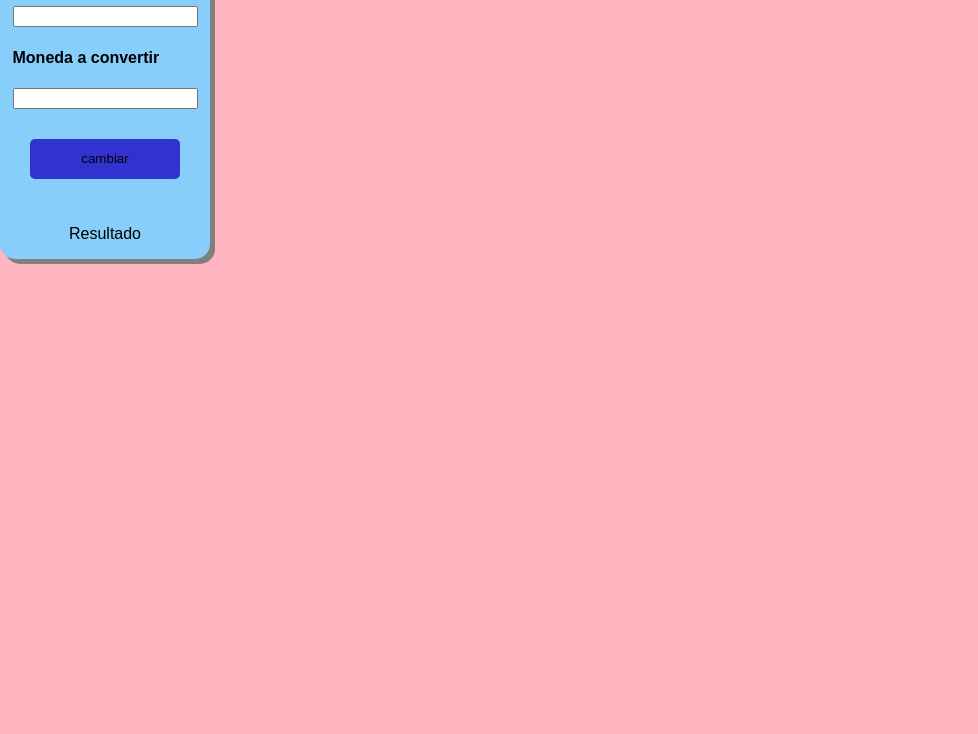
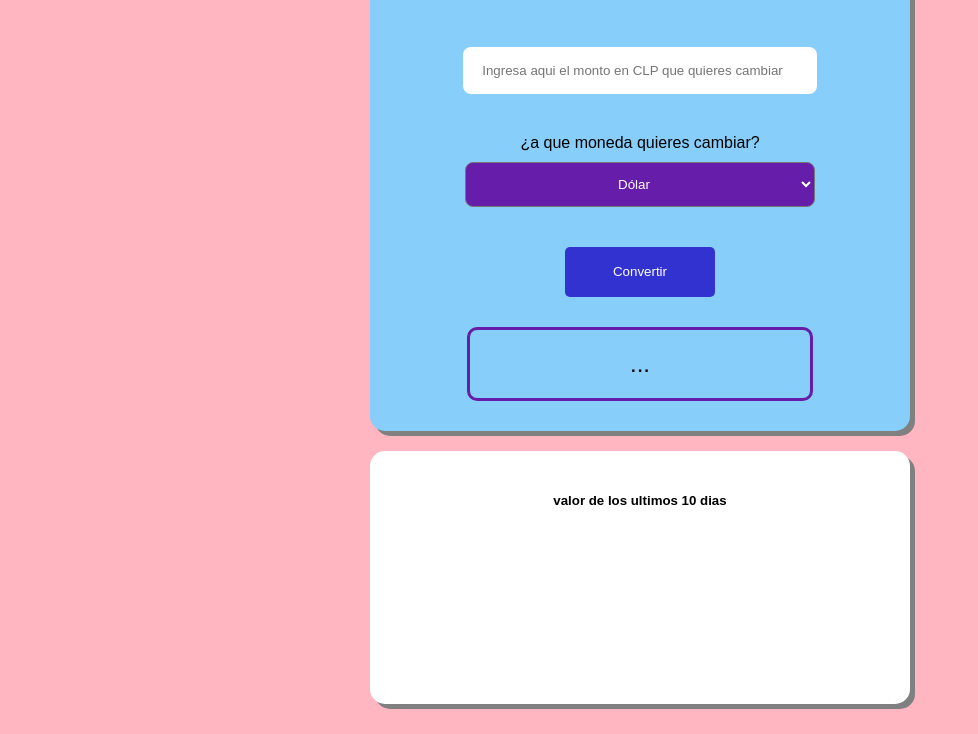
Before and after one commit to DICAVI86/JS_Prueba_05_ConversorMonedas-, a plain HTML site: page index.html in a window 1280 px wide. Shown: the part 133-867 px from the top of the page, without its empty margins (0-978 px from the left). Before the commit the page ends 800 px from the top, so only its background shows below. Drawn offline with nearby package versions, Linux system fonts and the light colour scheme.

Commit message:
Se pudo completar el JS y terminar de darle estilos al convertor

```diff
--- a/assets/css/style.css
+++ b/assets/css/style.css
@@ -5,8 +5,18 @@ body {
     font-family: Arial, Helvetica, sans-serif;
 }
 
+main {
+    display: flex;
+    flex-direction: column;
+    justify-content: center;
+    align-items: center;
+    padding: 30px;
+}
+
 h1 {
     text-align: center;
+    color: rgb(50, 50, 208);
+    font-size: 32px;
 }
 
 .calculadora {
@@ -16,23 +26,67 @@ h1 {
     flex-direction: column;
     justify-content: center;
     align-items: center;
-    width: fit-content;
-    box-shadow: 5px 5px gray
+    width: 500px;
+    box-shadow: 5px 5px gray;
+    padding: 30px 20px;
+    margin-bottom: 20px;
 }
 
-.input h3 {
+input {
     text-align: center;
+    width: 70%;
+    height: 45px;
+    margin: 40px;
+    border: none;
+    border-radius: 8px;
 }
 
-.select h4 {
-    text-align: center;
+span #pregunta {
+    color: rgb(102, 29, 170);
 }
 
-.button button {
-    height: 40px;
+select {
+    text-align: center;
+    margin: 10px;
+    width: 70%;
+    height: 45px;
+    background-color: rgb(102, 29, 170);
+    color: white;
+    border-radius: 8px;
+}
+
+button {
+    height: 50px;
     width: 150px;
     margin: 30px;
     border: none;
     border-radius: 5px;
     background-color: rgb(50, 50, 208);
+    color: white;
 }
+
+button:hover {
+    background-color: rgb(26, 26, 112);
+}
+
+#result {
+    border: 3px solid rgb(102, 29, 170);
+    border-radius: 10px;
+    width: 300px;
+    padding:20px;
+    text-align: center;
+}
+
+#result span {
+    font-size: 24px;
+
+}
+
+#chart-container {
+    background-color: white;
+    border-radius: 15px;
+    width: 500px;
+    padding:20px;
+    text-align: center;
+    box-shadow: 5px 5px gray;
+}
--- a/assets/js/convertorMonedas.js
+++ b/assets/js/convertorMonedas.js
@@ -0,0 +1,75 @@
+// Asignamos la URL base de la API
+const urlBase = 'https://mindicador.cl/api';
+
+
+// Capturamos los elementos del HTML
+const valorInput = document.querySelector("#amountInput");
+const unidadCambio = document.querySelector("#currencySelect");
+const span = document.querySelector("#result span");
+let myChart = null;
+
+async function convertCurrency(){
+
+    const pesos = valorInput.value;
+    const {value:monedaSeleccionada}=unidadCambio;
+    const valorMoneda = await obtenerApi(monedaSeleccionada);
+    const valorFinal = (pesos/valorMoneda).toFixed(2);
+    console.log("valor final: ",valorFinal);
+    span.innerHTML="<b>resultado:</b> $"+valorFinal;
+}
+
+// Para cosumir la API
+async function obtenerApi(moneda){
+
+    try {
+        const result = await fetch(urlBase+"/"+moneda);
+        const data = await result.json();
+    // Extraemos el atributo "serie" desde data con un destructring de objeto
+        const {serie}=data;
+        const datos = crearDatos(serie.slice(0,10).reverse(),moneda);
+        renderGrafica(datos);
+        return serie[0].valor;
+    } catch (error) {
+        alert("Error: problemas con el servidor.")
+        console.log(error);
+    }
+
+}
+
+//Creamos la función para reinderizar Chart
+
+function renderGrafica(data){
+    const config = {
+        type:"line",
+        data,
+
+    }
+    const canvas = document.querySelector("#myChart");
+    canvas.style.backgroundColor="white";
+    if (myChart){
+        myChart.destroy();
+    }
+    myChart=new Chart(canvas,config);
+}
+
+function formatDate(date) {
+    date = new Date(date);
+    const year = date.getFullYear();
+    const month = date.getMonth() + 1;
+    const day = date.getDate();
+    return `${year}-${month}-${day}`;
+}
+
+function crearDatos(serie,moneda){
+
+    const labels = serie.map(({fecha})=>formatDate(fecha));
+    const data = serie.map(({valor})=>valor);
+    const datasets = [
+        {
+        label: moneda,
+        borderColor: "rgb(102, 29, 170)",
+        data
+        }
+        ];
+        return { labels, datasets };
+}
--- a/index.html
+++ b/index.html
@@ -3,33 +3,42 @@
 <head>
     <meta charset="UTF-8">
     <meta name="viewport" content="width=device-width, initial-scale=1.0">
-    <title>Convertor Monedas</title>
+    <title>Conversor de Monedas</title>
     <link rel="stylesheet" href="./assets/css/style.css">
 </head>
+
 <body>
-
-    <h1>Convertor de Monedas</h1>
-
     <main>
         <div class="calculadora">
-            <div class="input">
-                <h3>Pesos CLP</h3>
-                <input type="number">
-            </div>
-            <div class="selec">
-                <h4>Moneda a convertir</h4>
-                <input type="text">
-            </div>
-            <div class="button">
-                <button>cambiar</button>
-            </div>
-            <div class="respuesta">
-                <p class="resp">Resultado</p>
-            </div>
+
+            <h1>Convertor de Monedas</h1>
+
+            <input type="number" id="amountInput" placeholder="Ingresa aqui el monto en CLP que quieres cambiar">
+
+                <div><span id="pregunta">¿a que moneda quieres cambiar?</span></div>
+                <select id="currencySelect">
+                    <option value="dolar">Dólar</option>
+                    <option value="euro">Euro</option>
+                    <option value="uf">U.F.</option>
+                    <option value="utm">UTM</option>
+                    <option value="bitcoin">Bitcoin</option>
+
+                </select>
+
+                <button onclick="convertCurrency()">Convertir</button>
+
+            <div id="result"><span>...</span></div>
+
+        </div>
+
+        <div id="chart-container">
+            <h5>valor de los ultimos 10 dias</h5>
+            <canvas id="myChart"></canvas>
         </div>
     </main>
 
+    <script src="https://cdn.jsdelivr.net/npm/chart.js"></script>
+    <script src="./assets/js/convertorMonedas.js"></script>
 
-    <script src="./assets/js/convertorMonedas.js"></script>
 </body>
 </html>
```
